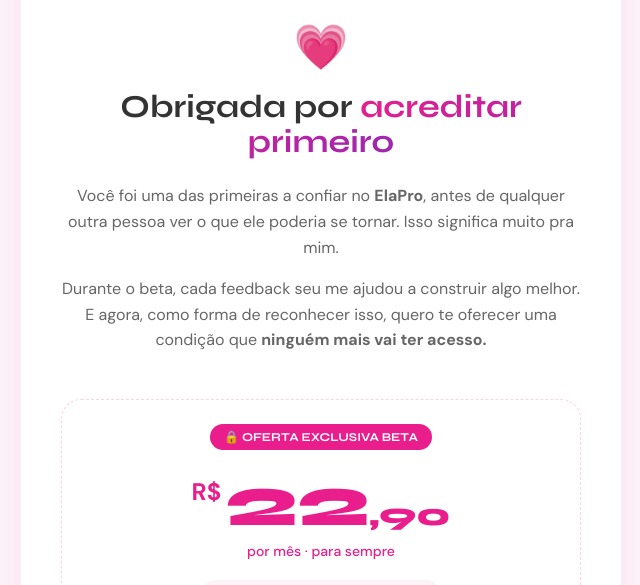
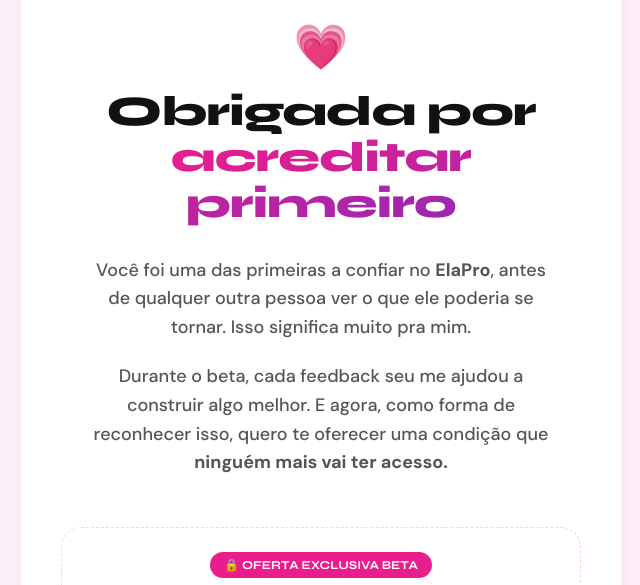
Before and after one commit to nathalyaleao/elaprovip, a website: page public/index.html in a window 1280 px wide. Shown: the part 180-765 px from the top of the page, without its empty margins (319-959 px from the left). Drawn offline with Linux system fonts and the light colour scheme.

Commit message:
style: update typography and layout to match premium design

```diff
--- a/public/style.css
+++ b/public/style.css
@@ -98,29 +98,47 @@ body {
 }
 
 @keyframes pulse-animation {
-    0% { transform: scale(1); }
-    50% { transform: scale(1.1); }
-    100% { transform: scale(1); }
+    0% {
+        transform: scale(1);
+    }
+
+    50% {
+        transform: scale(1.1);
+    }
+
+    100% {
+        transform: scale(1);
+    }
 }
 
 .main-title {
     font-family: var(--font-display);
-    font-size: 32px;
+    font-size: 42px;
+    font-weight: 800;
     line-height: 1.1;
-    margin-bottom: 24px;
+    margin-bottom: 28px;
+    letter-spacing: -0.02em;
+    color: #111;
 }
 
 .gradient-text {
     background: var(--gradient);
     -webkit-background-clip: text;
     -webkit-text-fill-color: transparent;
+    font-weight: 800;
 }
 
 .intro-text {
-    font-size: 16px;
+    font-family: var(--font-body);
+    font-weight: 500;
+    font-size: 18px;
     line-height: 1.6;
-    color: var(--text-secondary);
-    margin-bottom: 16px;
+    color: #555;
+    margin-bottom: 20px;
+    text-align: center;
+    max-width: 90%;
+    margin-left: auto;
+    margin-right: auto;
 }
 
 /* Offer Box */
@@ -320,7 +338,7 @@ body {
 .tab-btn.active {
     background: white;
     color: var(--pink);
-    box-shadow: 0 4px 10px rgba(0,0,0,0.05);
+    box-shadow: 0 4px 10px rgba(0, 0, 0, 0.05);
 }
 
 .tab-content {
@@ -392,14 +410,16 @@ body {
     display: none;
     width: 24px;
     height: 24px;
-    border: 3px solid rgba(255,255,255,0.3);
+    border: 3px solid rgba(255, 255, 255, 0.3);
     border-radius: 50%;
     border-top-color: #FFF;
     animation: spin 1s ease-in-out infinite;
 }
 
 @keyframes spin {
-    to { transform: rotate(360deg); }
+    to {
+        transform: rotate(360deg);
+    }
 }
 
 .loading .btn-text {
@@ -545,9 +565,11 @@ body {
         flex-direction: column;
         gap: 0;
     }
+
     .price {
         font-size: 60px;
     }
+
     .checkout-card {
         padding: 30px 20px;
     }
```
